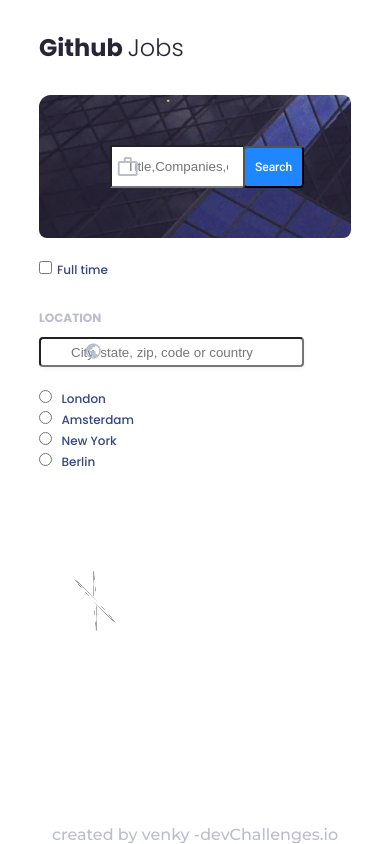
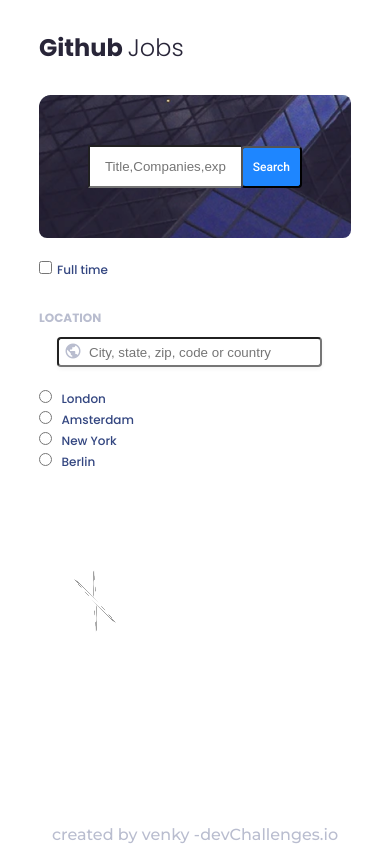
Before and after one commit to venky-cs/github-jobs, a React (Create React App) app: page / in a window 390 px wide. Built offline with nearby package versions, Linux system fonts and the light colour scheme; no server answers.

Commit message:
'fix-icons'

```diff
--- a/src/App.css
+++ b/src/App.css
@@ -27,11 +27,6 @@
   width: 80%;
   text-align: center;
 }
-#icon-right{
-  position: relative;
-  left: 30px;
-  color: #b9bdcf;
-}
 #icon-bottom{
   position: relative;
   top: 6px;
--- a/src/component/Header/Header.css
+++ b/src/component/Header/Header.css
@@ -42,6 +42,11 @@
   font-size: 16px;
   color: #ffffff;
 }
+#icon-right{
+  position: relative;
+  left: 30px;
+  color: #b9bdcf;
+}
 
 @media screen and (max-width: 800px) {
   .search .input input {
@@ -60,6 +65,9 @@
     /* right: 90px; */
     padding: 12px 10px;
   }
+  #icon-right{
+    display: none;
+  }
 }
 /* @media screen and (max-width: 400px) {
   .search .input button {
--- a/src/component/Main/Main.css
+++ b/src/component/Main/Main.css
@@ -91,7 +91,8 @@
 
 #icon-left{
   position: relative;
-  right: 220px;
+  right:0px;
+  left: 25px;
   top: 3px;
   font-size: 18px;
   color: #b9bdcf;
--- a/src/component/Main/Sidebar.tsx
+++ b/src/component/Main/Sidebar.tsx
@@ -18,13 +18,13 @@
 
             <div className="search">
                 <h3>location</h3>
+                <span id="icon-left" className="material-icons">public</span>
                 <input type="text" name="" id=""
                     placeholder="City, state, zip, code or country"
                     onChange={(e: React.ChangeEvent<HTMLInputElement>) => {
                         let loc = e.target.value;
                         setLocation(loc.toLowerCase())
                     }} />
-                <span id="icon-left" className="material-icons">public</span>
             </div>
 
             <div className="select">
```
